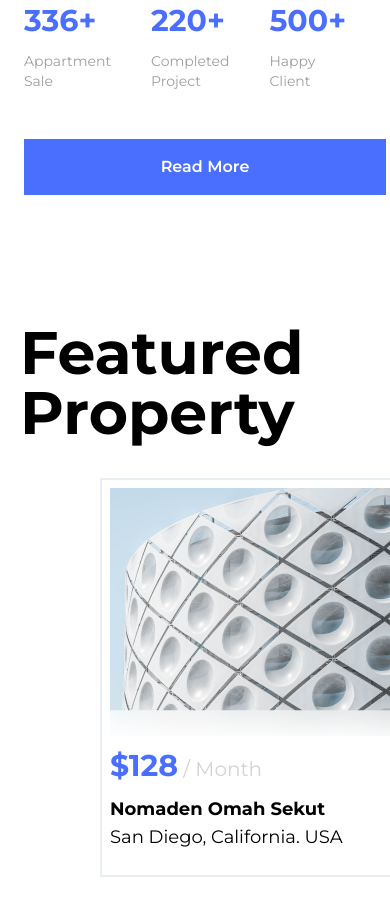
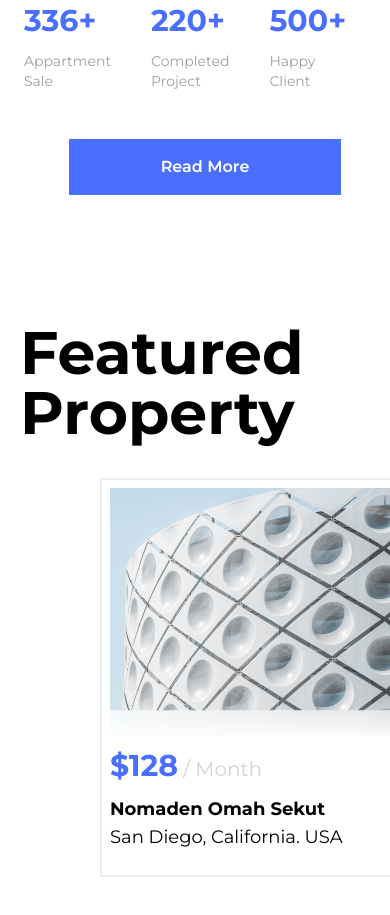
Before and after one commit to dimsurd/omahku, a website: page index.html in a window 390 px wide. Shown: the part 2006-2921 px from the top of the page. Drawn offline with nearby package versions, Linux system fonts and the light colour scheme.

Commit message:
btn width read more fixed

```diff
--- a/index.html
+++ b/index.html
@@ -348,7 +348,7 @@
             </p>
             <div class="flex flex-col-reverse md:flex-col">
               <button
-                class="hover:bg-unguTua bg-ungu font-semibold text-white py-4 px-8 mt-7 md:max-w-[165px]"
+                class="hover:bg-unguTua bg-ungu font-semibold text-white py-4 px-8 mt-7 w-3/4 md:max-w-[165px] self-center md:self-start"
               >
                 Read More
               </button>
```
Also changed, not shown: dist/output.css.
